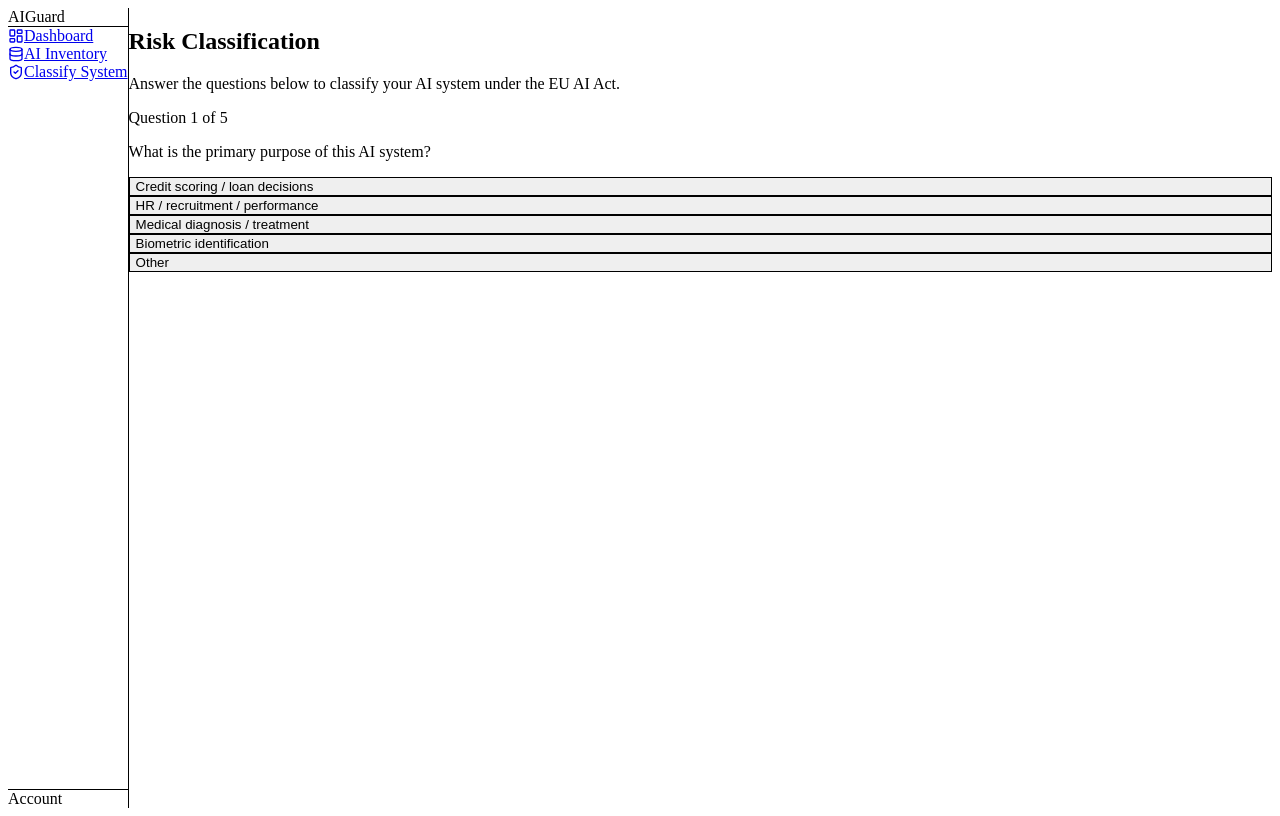
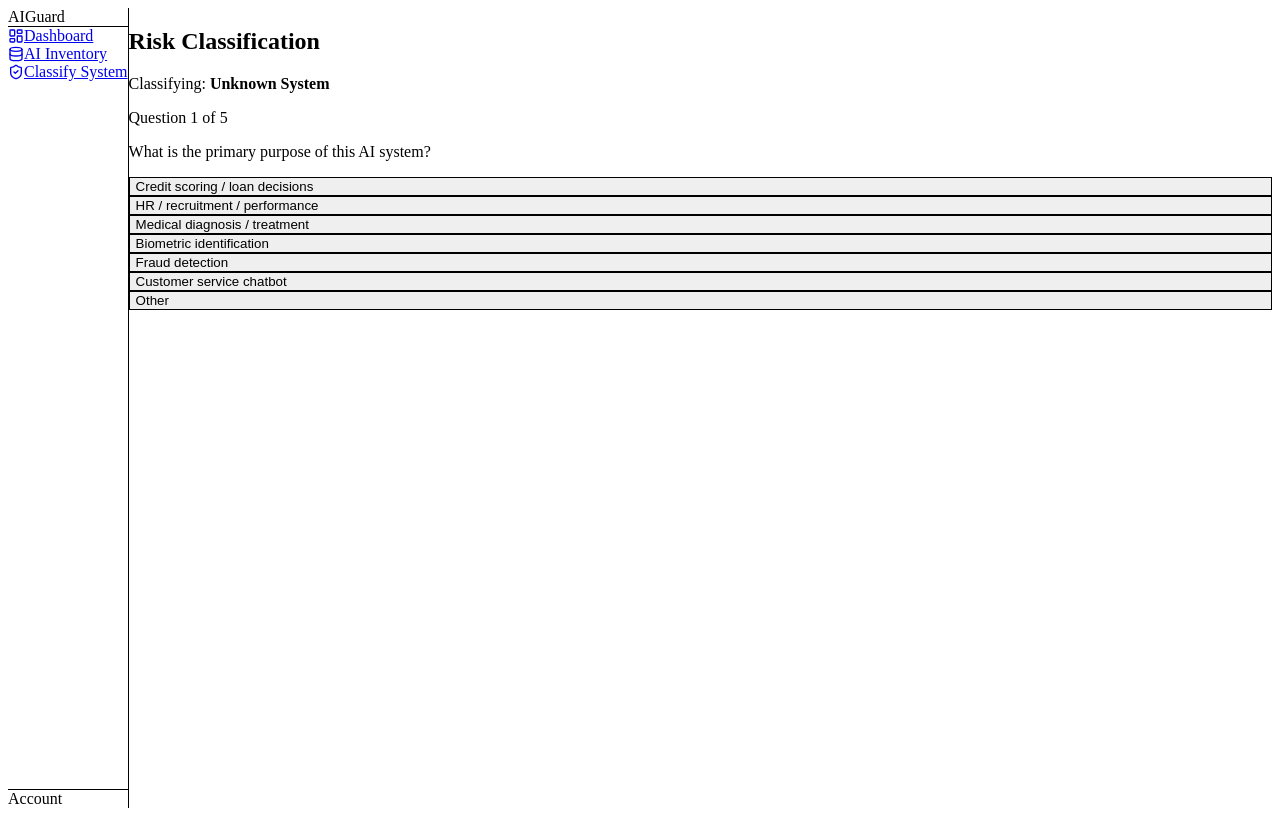
Before and after one commit to AI-Guard-2026/AI-Guard, a Next.js app in the folder frontend/: page /classify in a window 1280 px wide. Built offline with nearby package versions, Linux system fonts and the light colour scheme.

Commit message:
feat: Claude API classification working - EU AI Act legal reasoning

```diff
--- a/frontend/package.json
+++ b/frontend/package.json
@@ -9,6 +9,7 @@
     "lint": "eslint"
   },
   "dependencies": {
+    "@anthropic-ai/sdk": "^0.88.0",
     "@clerk/nextjs": "^7.1.0",
     "@tanstack/react-table": "^8.21.3",
     "class-variance-authority": "^0.7.1",
--- a/frontend/src/app/(dashboard)/classify/page.tsx
+++ b/frontend/src/app/(dashboard)/classify/page.tsx
@@ -2,57 +2,109 @@
 
 import { useState } from 'react'
 import { Button } from '@/components/ui/button'
-import { useRouter } from 'next/navigation'
+import { useRouter, useSearchParams } from 'next/navigation'
+import { Suspense } from 'react'
 
 const questions = [
-  { id: 1, text: 'What is the primary purpose of this AI system?', options: ['Credit scoring / loan decisions', 'HR / recruitment / performance', 'Medical diagnosis / treatment', 'Biometric identification', 'Other'] },
-  { id: 2, text: 'Does this system make decisions that directly affect people?', options: ['Yes — final decision', 'Yes — recommendation only', 'No — internal use only'] },
-  { id: 3, text: 'Is this system deployed in the EU market?', options: ['Yes', 'No', 'Not sure'] },
-  { id: 4, text: 'Can a human override this system\'s decisions?', options: ['Yes always', 'Sometimes', 'No'] },
-  { id: 5, text: 'How many people does this system affect per month?', options: ['Under 100', '100–1,000', '1,000–10,000', 'Over 10,000'] },
+  { id: 'purpose', text: 'What is the primary purpose of this AI system?', options: ['Credit scoring / loan decisions', 'HR / recruitment / performance', 'Medical diagnosis / treatment', 'Biometric identification', 'Fraud detection', 'Customer service chatbot', 'Other'] },
+  { id: 'decisions', text: 'Does this system make decisions that directly affect people?', options: ['Yes — final decision', 'Yes — recommendation only', 'No — internal use only'] },
+  { id: 'eu_deployed', text: 'Is this system deployed in the EU market?', options: ['Yes', 'No', 'Not sure'] },
+  { id: 'human_override', text: 'Can a human override this system\'s decisions?', options: ['Yes always', 'Sometimes', 'No'] },
+  { id: 'scale', text: 'How many people does this system affect per month?', options: ['Under 100', '100–1,000', '1,000–10,000', 'Over 10,000'] },
 ]
 
-export default function ClassifyPage() {
+interface ClassificationResult {
+  risk_tier: string
+  annex_iii_article: string | null
+  reasoning: string
+  confidence: number
+  human_review_required: boolean
+}
+
+function ClassifyContent() {
   const [step, setStep] = useState(0)
-  const [answers, setAnswers] = useState<Record<number, string>>({})
-  const [result, setResult] = useState<string | null>(null)
+  const [answers, setAnswers] = useState<Record<string, string>>({})
+  const [result, setResult] = useState<ClassificationResult | null>(null)
+  const [loading, setLoading] = useState(false)
+  const [error, setError] = useState('')
   const router = useRouter()
+  const searchParams = useSearchParams()
+  const systemName = searchParams.get('name') || 'Unknown System'
 
-  function handleAnswer(answer: string) {
-    setAnswers({ ...answers, [questions[step].id]: answer })
+  async function handleAnswer(answer: string) {
+    const newAnswers = { ...answers, [questions[step].id]: answer }
+    setAnswers(newAnswers)
+
     if (step < questions.length - 1) {
       setStep(step + 1)
     } else {
-      classifySystem({ ...answers, [questions[step].id]: answer })
-    }
-  }
-
-  function classifySystem(allAnswers: Record<number, string>) {
-    const purpose = allAnswers[1]
-    if (
-      purpose === 'Credit scoring / loan decisions' ||
-      purpose === 'HR / recruitment / performance' ||
-      purpose === 'Medical diagnosis / treatment' ||
-      purpose === 'Biometric identification'
-    ) {
-      setResult('High Risk')
-    } else {
-      setResult('Limited Risk')
+      setLoading(true)
+      setError('')
+      try {
+        const res = await fetch('/api/classify', {
+          method: 'POST',
+          headers: { 'Content-Type': 'application/json' },
+          body: JSON.stringify({ systemName, answers: newAnswers }),
+        })
+        const data = await res.json()
+        if (data.error) throw new Error(data.error)
+        setResult(data)
+      } catch (e) {
+        setError('Classification failed. Please try again.')
+      } finally {
+        setLoading(false)
+      }
     }
   }
 
   const progress = Math.round((step / questions.length) * 100)
 
-  if (result) {
+  if (loading) {
     return (
       <div className="p-6 max-w-2xl">
-        <h2 className="text-2xl font-semibold mb-6">Classification Result</h2>
-        <div className={`border rounded-lg p-6 mb-6 ${result === 'High Risk' ? 'border-red-300 bg-red-50' : 'border-yellow-300 bg-yellow-50'}`}>
+        <h2 className="text-2xl font-semibold mb-4">Classifying...</h2>
+        <p className="text-gray-500">Claude is analysing your AI system under EU AI Act 2024/1689...</p>
+        <div className="w-full bg-gray-200 rounded-full h-2 mt-6">
+          <div className="bg-black h-2 rounded-full w-3/4 animate-pulse" />
+        </div>
+      </div>
+    )
+  }
+
+  if (result) {
+    const tierColor = {
+      'High Risk': 'border-red-300 bg-red-50',
+      'Limited Risk': 'border-yellow-300 bg-yellow-50',
+      'Minimal Risk': 'border-green-300 bg-green-50',
+    }[result.risk_tier] || 'border-gray-300 bg-gray-50'
+
+    const textColor = {
+      'High Risk': 'text-red-600',
+      'Limited Risk': 'text-yellow-600',
+      'Minimal Risk': 'text-green-600',
+    }[result.risk_tier] || 'text-gray-600'
+
+    return (
+      <div className="p-6 max-w-2xl">
+        <h2 className="text-2xl font-semibold mb-6">Classification Result — {systemName}</h2>
+        <div className={`border rounded-lg p-6 mb-4 ${tierColor}`}>
           <p className="text-sm text-gray-500 mb-1">Risk Tier</p>
-          <p className={`text-3xl font-bold ${result === 'High Risk' ? 'text-red-600' : 'text-yellow-600'}`}>{result}</p>
-          {result === 'High Risk' && (
-            <p className="mt-3 text-sm text-gray-600">
-              This system falls under <strong>Annex III</strong> of the EU AI Act and requires full compliance documentation including Annex IV technical documentation, conformity assessment, and EU database registration.
+          <p className={`text-3xl font-bold ${textColor}`}>{result.risk_tier}</p>
+          {result.annex_iii_article && (
+            <p className="mt-2 text-sm font-medium text-gray-700">
+              📋 {result.annex_iii_article}
+            </p>
+          )}
+          <p className="mt-3 text-sm text-gray-600">{result.reasoning}</p>
+        </div>
+        <div className="border rounded-lg p-4 mb-6 bg-white">
+          <div className="flex justify-between text-sm">
+            <span className="text-gray-500">Confidence</span>
+            <span className="font-medium">{Math.round(result.confidence * 100)}%</span>
+          </div>
+          {result.human_review_required && (
+            <p className="mt-2 text-xs text-amber-600 font-medium">
+              ⚠️ Human legal review recommended before finalising this classification
             </p>
           )}
         </div>
@@ -68,19 +120,17 @@ export default function ClassifyPage() {
 
   return (
     <div className="p-6 max-w-2xl">
-      <h2 className="text-2xl font-semibold mb-2">Risk Classification</h2>
-      <p className="text-gray-500 mb-6">Answer the questions below to classify your AI system under the EU AI Act.</p>
+      <h2 className="text-2xl font-semibold mb-1">Risk Classification</h2>
+      <p className="text-gray-500 mb-6">Classifying: <strong>{systemName}</strong></p>
 
-      {/* Progress bar */}
       <div className="w-full bg-gray-200 rounded-full h-2 mb-8">
-        <div
-          className="bg-black h-2 rounded-full transition-all"
-          style={{ width: `${progress}%` }}
-        />
+        <div className="bg-black h-2 rounded-full transition-all" style={{ width: `${progress}%` }} />
       </div>
 
       <p className="text-sm text-gray-400 mb-2">Question {step + 1} of {questions.length}</p>
       <p className="text-lg font-medium mb-6">{questions[step].text}</p>
+
+      {error && <p className="text-red-600 text-sm mb-4">{error}</p>}
 
       <div className="space-y-3">
         {questions[step].options.map(option => (
@@ -96,3 +146,11 @@ export default function ClassifyPage() {
     </div>
   )
 }
+
+export default function ClassifyPage() {
+  return (
+    <Suspense fallback={<div className="p-6">Loading...</div>}>
+      <ClassifyContent />
+    </Suspense>
+  )
+}
```
Also changed, not shown: frontend/src/app/api/classify/route.ts (added, +44 -0 lines), 1 other file (tests, documents, lock files or other folders).
